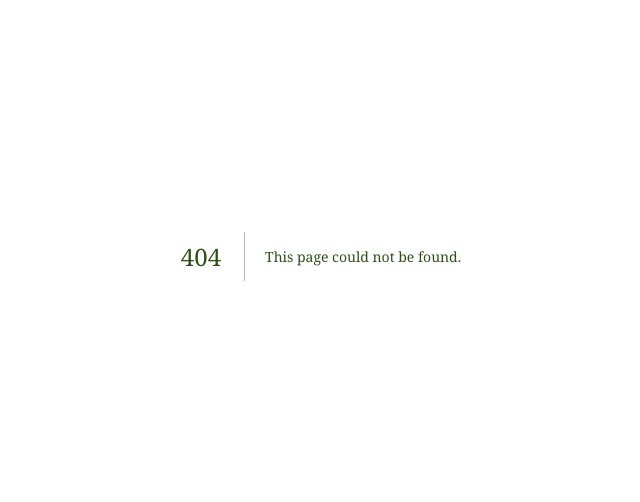
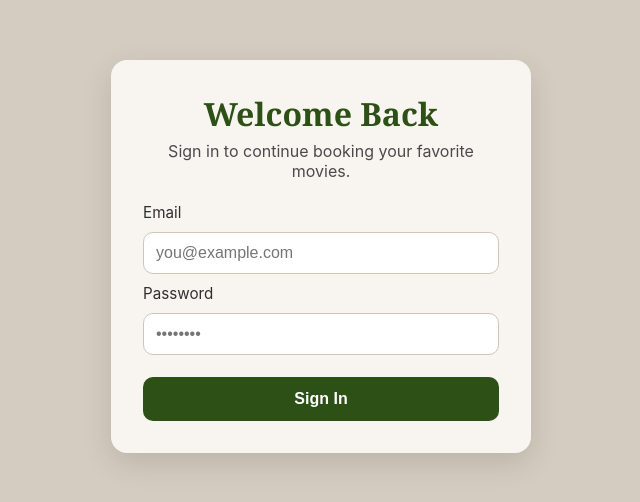
Before and after one commit to Mustafa-K4/CSCI-4050-Project-Sprint-1, a Next.js app in the folder csci-4050-project-sprint-1/: page /login in a window 1280 px wide. Before the commit this address had no page. Shown: the part 144-646 px from the top of the page, without its empty margins (319-959 px from the left). Built offline with nearby package versions, Linux system fonts and the light colour scheme.

Commit message:
login page

```diff
--- /dev/null
+++ b/csci-4050-project-sprint-1/app/login/page.js
@@ -0,0 +1,82 @@
+'use client'
+
+import { useState } from 'react'
+import { useRouter } from 'next/navigation'
+import styles from './page.module.css'
+
+export default function LoginPage() {
+  const router = useRouter()
+  const [email, setEmail] = useState('')
+  const [password, setPassword] = useState('')
+  const [error, setError] = useState('')
+  const [loading, setLoading] = useState(false)
+
+  const handleSubmit = async (event) => {
+    event.preventDefault()
+    setError('')
+    setLoading(true)
+
+    try {
+      const response = await fetch('/api/auth/login', {
+        method: 'POST',
+        headers: {
+          'Content-Type': 'application/json',
+        },
+        body: JSON.stringify({ email, password }),
+      })
+
+      const data = await response.json()
+
+      if (!response.ok || !data.success) {
+        setError(data.error || 'Login failed')
+        return
+      }
+
+      localStorage.setItem('user', JSON.stringify(data.user))
+      router.push('/')
+    } catch (requestError) {
+      setError(requestError.message || 'Something went wrong. Please try again.')
+    } finally {
+      setLoading(false)
+    }
+  }
+
+  return (
+    <main className={styles.page}>
+      <div className={styles.card}>
+        <h1 className={styles.title}>Welcome Back</h1>
+        <p className={styles.subtitle}>Sign in to continue booking your favorite movies.</p>
+
+        <form onSubmit={handleSubmit} className={styles.form}>
+          <label className={styles.label} htmlFor="email">Email</label>
+          <input
+            id="email"
+            type="email"
+            value={email}
+            onChange={(event) => setEmail(event.target.value)}
+            className={styles.input}
+            placeholder="you@example.com"
+            required
+          />
+
+          <label className={styles.label} htmlFor="password">Password</label>
+          <input
+            id="password"
+            type="password"
+            value={password}
+            onChange={(event) => setPassword(event.target.value)}
+            className={styles.input}
+            placeholder="••••••••"
+            required
+          />
+
+          {error && <p className={styles.error}>{error}</p>}
+
+          <button type="submit" className={styles.button} disabled={loading}>
+            {loading ? 'Signing in...' : 'Sign In'}
+          </button>
+        </form>
+      </div>
+    </main>
+  )
+}
--- /dev/null
+++ b/csci-4050-project-sprint-1/app/login/page.module.css
@@ -0,0 +1,81 @@
+.page {
+  min-height: 100vh;
+  display: flex;
+  align-items: center;
+  justify-content: center;
+  padding: 24px;
+}
+
+.card {
+  width: 100%;
+  max-width: 420px;
+  background: #f8f5f0;
+  border-radius: 16px;
+  box-shadow: 0 10px 30px rgba(0, 0, 0, 0.12);
+  padding: 32px;
+}
+
+.title {
+  margin-bottom: 6px;
+  text-align: center;
+}
+
+.subtitle {
+  margin-bottom: 22px;
+  text-align: center;
+  color: #4a4a4a;
+}
+
+.form {
+  display: flex;
+  flex-direction: column;
+  gap: 10px;
+}
+
+.label {
+  font-size: 0.95rem;
+  color: #2f2f2f;
+}
+
+.input {
+  height: 42px;
+  border: 1px solid #cfc6b8;
+  border-radius: 10px;
+  padding: 0 12px;
+  font-size: 1rem;
+  background-color: #fff;
+}
+
+.input:focus {
+  outline: none;
+  border-color: #2d5016;
+  box-shadow: 0 0 0 2px rgba(45, 80, 22, 0.15);
+}
+
+.error {
+  margin-top: 4px;
+  color: #b42318;
+  font-size: 0.92rem;
+}
+
+.button {
+  margin-top: 12px;
+  height: 44px;
+  border: none;
+  border-radius: 10px;
+  background: #2d5016;
+  color: #fff;
+  font-size: 1rem;
+  font-weight: 600;
+  cursor: pointer;
+  transition: opacity 0.2s ease;
+}
+
+.button:hover {
+  opacity: 0.92;
+}
+
+.button:disabled {
+  opacity: 0.65;
+  cursor: not-allowed;
+}
```
